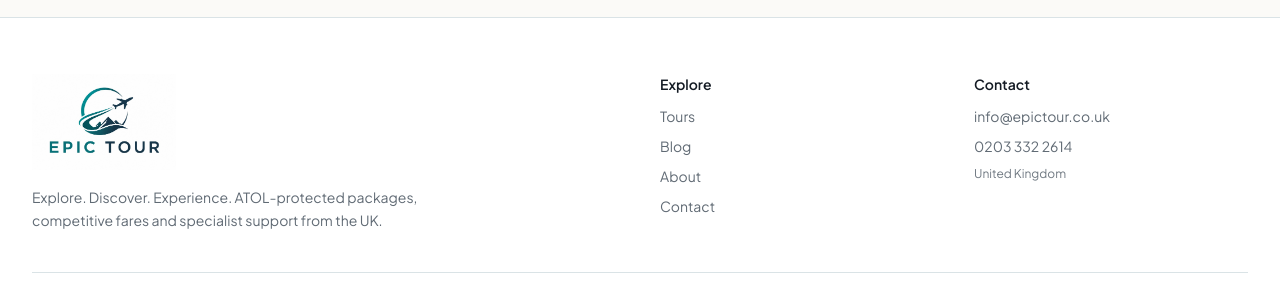
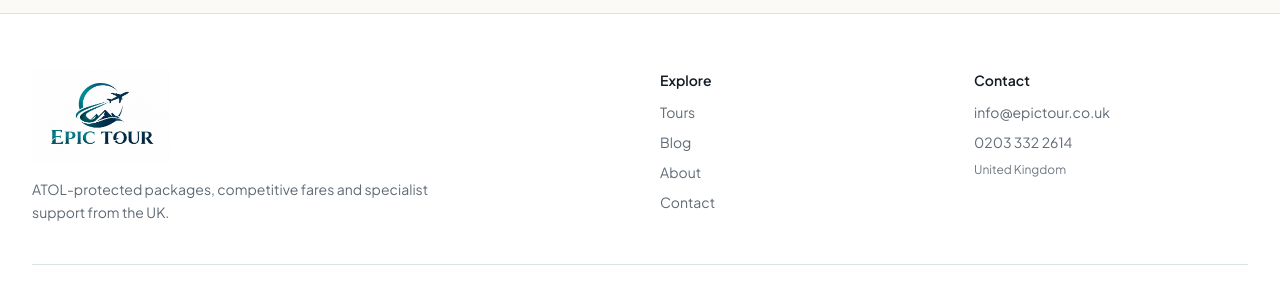
Before and after one commit to Uzairazhar12/holiday, a React (Vite) app: page /about in a window 1280 px wide. Shown: the part 876-1158 px from the top of the page. Built offline with nearby package versions, Linux system fonts and the light colour scheme; no server answers.

Commit message:
logo:design

```diff
--- a/src/components/footer/Footer.jsx
+++ b/src/components/footer/Footer.jsx
@@ -10,8 +10,8 @@ export function Footer() {
           <div className="flex flex-col items-center gap-4 text-center sm:col-span-2 sm:items-start sm:text-left md:col-span-2">
             <EpicLogo variant="footer" className="sm:justify-start" />
             <p className="max-w-md text-sm leading-relaxed text-muted">
-              {BRAND.tagline} ATOL-protected packages, competitive fares and specialist
-              support from the UK.
+              ATOL-protected packages, competitive fares and specialist support from the
+              UK.
             </p>
           </div>
 
--- a/src/components/navbar/EpicLogo.jsx
+++ b/src/components/navbar/EpicLogo.jsx
@@ -3,26 +3,22 @@ import { cn } from '@/lib/utils'
 import { BRAND } from '@/config/brand'
 
 const sizeClass = {
-  /** Main header — tall lockup */
   header:
-    'h-[3.5rem] w-auto max-w-[min(90vw,300px)] object-contain object-left sm:h-[4.75rem] sm:max-w-[min(85vw,360px)] md:h-[5.25rem] md:max-w-[400px]',
-  /** Site footer */
+    'h-[3.35rem] w-auto max-w-[min(90vw,300px)] object-contain object-left sm:h-[4.5rem] sm:max-w-[min(85vw,360px)] md:h-[5rem] md:max-w-[400px]',
   footer:
-    'mx-auto h-[4.25rem] w-auto max-w-[min(92vw,300px)] object-contain sm:mx-0 sm:h-[5.5rem] sm:max-w-[min(100%,380px)] md:h-[6rem] md:max-w-[440px]',
-  /** Mobile drawer header */
+    'mx-auto h-[4rem] w-auto max-w-[min(92vw,300px)] object-contain sm:mx-0 sm:h-[5.25rem] sm:max-w-[min(100%,380px)] md:h-[5.75rem] md:max-w-[440px]',
   drawer:
-    'mx-auto h-[4.5rem] w-auto max-w-[260px] object-contain sm:h-[5.25rem] sm:max-w-[300px]',
+    'mx-auto h-[4.25rem] w-auto max-w-[260px] object-contain sm:h-[5rem] sm:max-w-[300px]',
 }
 
-/**
- * Full-colour lockup from `BRAND.logoSrc` (PNG in `/public/brand/`).
- * @param {'header' | 'footer' | 'drawer'} [variant='header']
- */
-export function EpicLogo({
-  className = '',
-  variant = 'header',
-  onNavigate,
-}) {
+function logoUrl() {
+  return BRAND.logoAssetVersion
+    ? `${BRAND.logoSrc}?v=${BRAND.logoAssetVersion}`
+    : BRAND.logoSrc
+}
+
+/** Lockup from `BRAND.logoSrc` (PNG in `/public/brand/`). */
+export function EpicLogo({ className = '', variant = 'header', onNavigate }) {
   return (
     <Link
       to="/"
@@ -35,16 +31,12 @@ export function EpicLogo({
       aria-label={`${BRAND.name} home`}
     >
       <img
-        src={
-          BRAND.logoAssetVersion
-            ? `${BRAND.logoSrc}?v=${BRAND.logoAssetVersion}`
-            : BRAND.logoSrc
-        }
+        src={logoUrl()}
         alt=""
-        width={400}
-        height={144}
+        width={440}
+        height={200}
         decoding="async"
-        className={cn(sizeClass[variant] ?? sizeClass.header)}
+        className={cn('block w-auto', sizeClass[variant] ?? sizeClass.header)}
       />
     </Link>
   )
--- a/src/config/brand.js
+++ b/src/config/brand.js
@@ -1,11 +1,9 @@
 /** Public marketing / contact defaults for EPIC TOUR */
 export const BRAND = {
   name: 'EPIC TOUR',
-  /** Matches logo strapline */
-  tagline: 'Explore. Discover. Experience.',
-  /** Full lockup (PNG) in `/public/brand/` — update `logoAssetVersion` when file changes */
+  /** Full lockup (PNG) in `/public/brand/` — bump `logoAssetVersion` when file changes */
   logoSrc: '/brand/epic-tour-logo.png',
-  logoAssetVersion: 'f7a87f7f',
+  logoAssetVersion: '8d7d8378',
   email: 'info@epictour.co.uk',
   phoneDisplay: '0203 332 2614',
   phoneTel: 'tel:02033322614',
```
Also changed, not shown: public/brand/epic-tour-logo.png.
